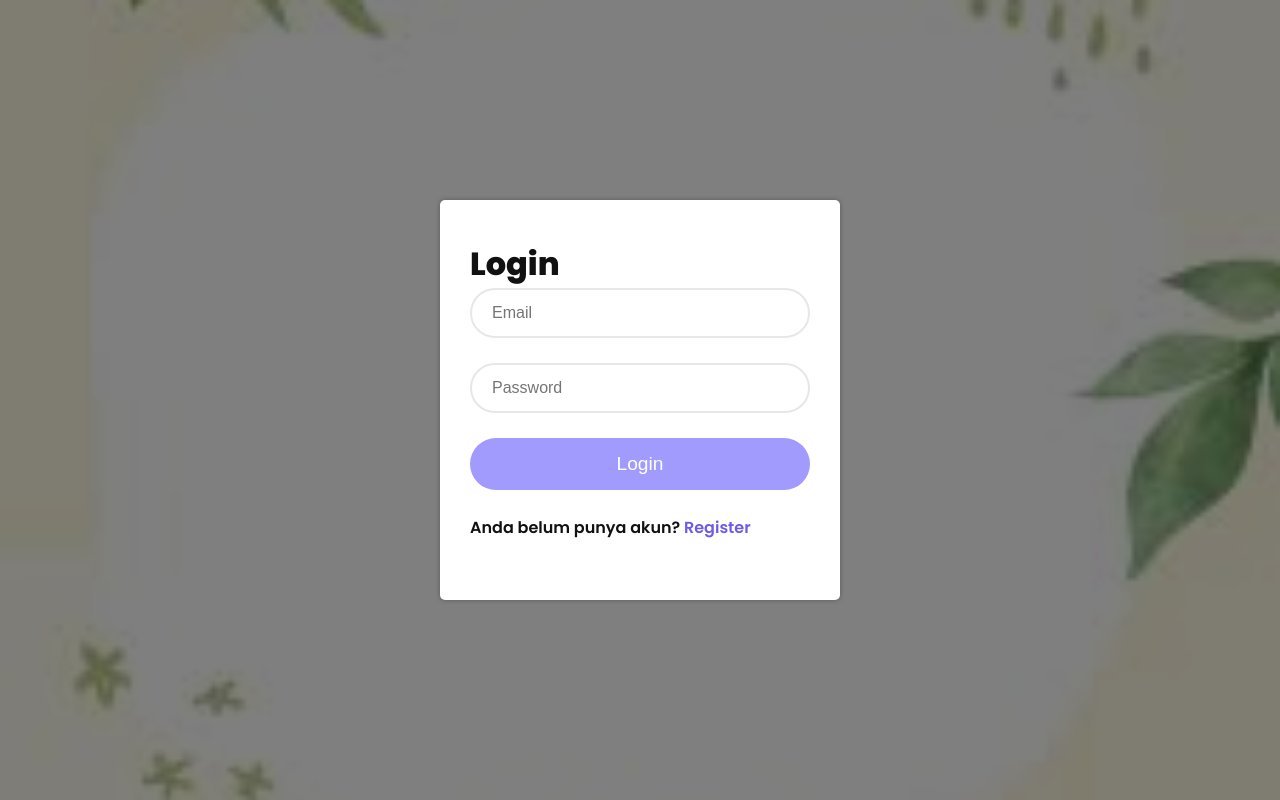
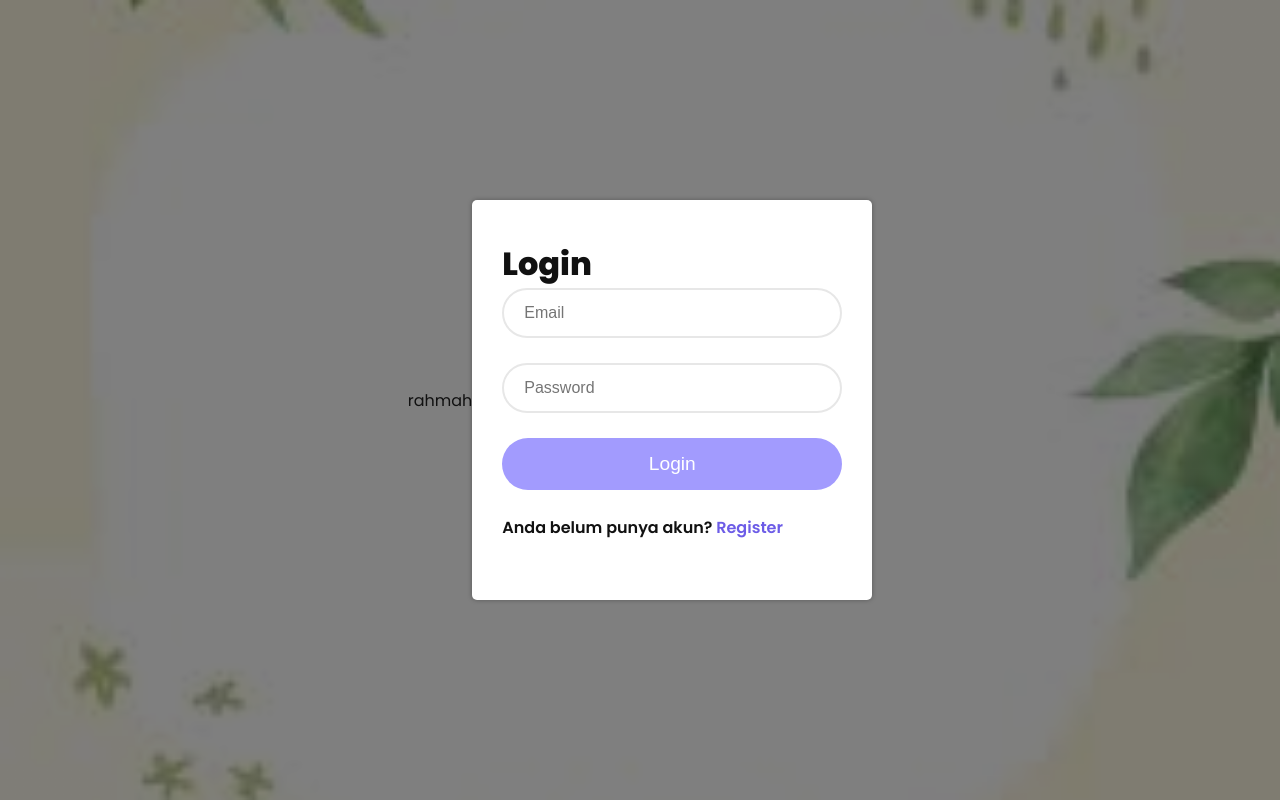
Before and after one commit to artientin/kelompokpbo, a PHP site: page /login.php in a window 1280 px wide. Run offline with PHP 8.4, Linux system fonts and the light colour scheme.

Commit message:
siti rahmah basri

```diff
--- a/view/login.php
+++ b/view/login.php
@@ -1,3 +1,4 @@
+rahmah
 <?php
 include "../php/auth.php";
 include '../php/config.php';
```
